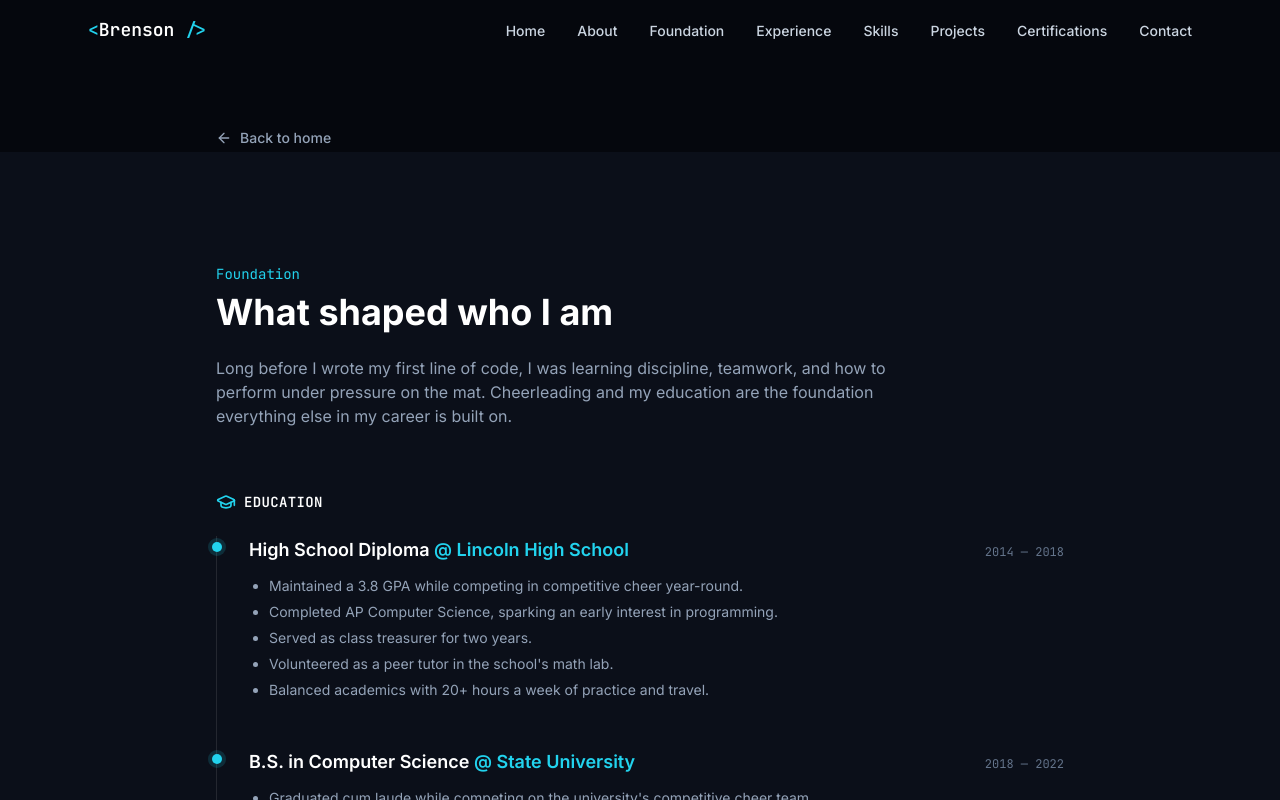
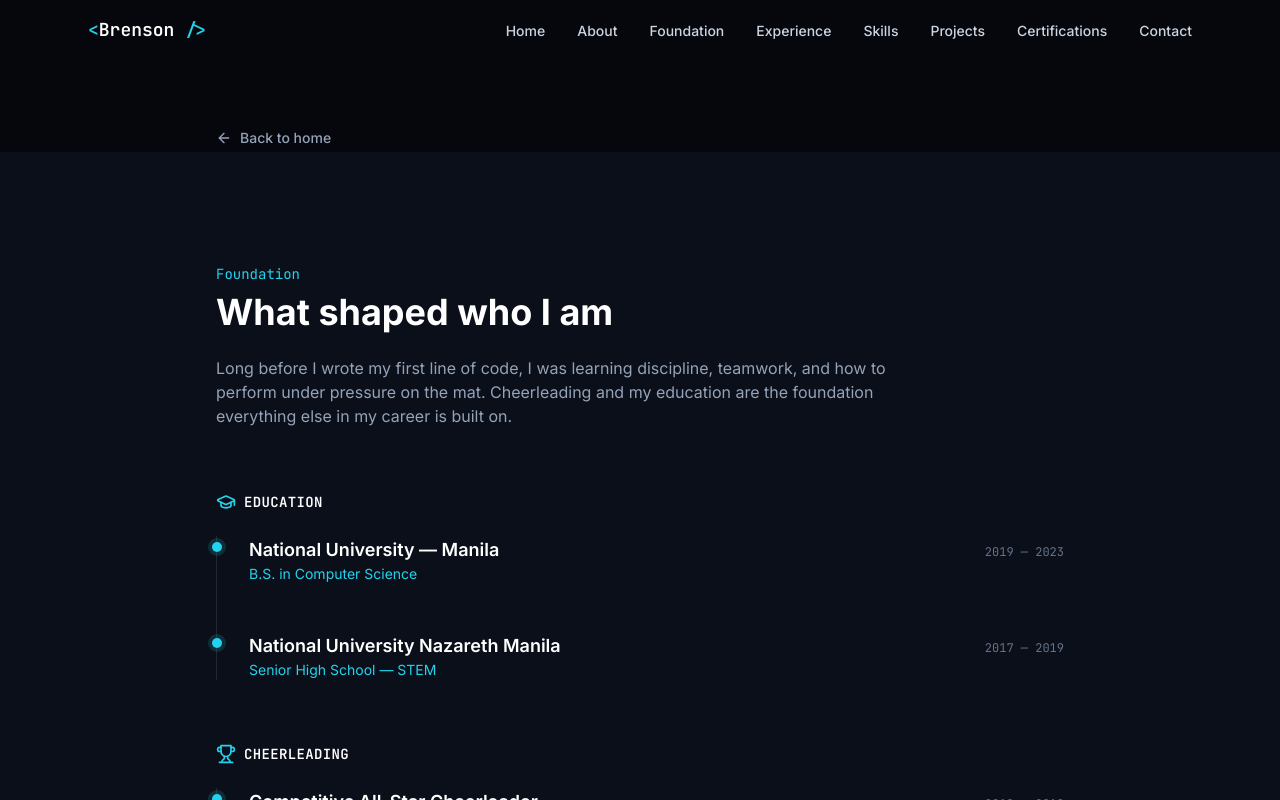
Before and after one commit to Xien04/personal-porfolio, a React (Vite) app: page /foundation in a window 1280 px wide. Shown: the top 800 px of the page. Built offline with nearby package versions, Linux system fonts and the light colour scheme.

Commit message:
Adding content on Education section

```diff
--- a/src/components/Foundation.tsx
+++ b/src/components/Foundation.tsx
@@ -17,9 +17,12 @@ function Timeline({ items }: { items: FoundationItem[] }) {
           <span className="absolute -left-[calc(2rem+5px)] top-1.5 h-2.5 w-2.5 rounded-full bg-accent shadow-[0_0_0_4px_rgba(34,211,238,0.15)]" />
 
           <div className="mb-1 flex flex-col gap-1 sm:flex-row sm:items-baseline sm:justify-between">
-            <h3 className="text-lg font-semibold text-white">
-              {item.title} <span className="text-accent">@ {item.place}</span>
-            </h3>
+            <div>
+              <h3 className="text-lg font-semibold text-white">
+                {item.title}
+              </h3>
+              <p className="text-sm text-accent">{item.place}</p>
+            </div>
             <span className="font-mono text-xs text-slate-500">
               {item.period}
             </span>
--- a/src/data/foundation.ts
+++ b/src/data/foundation.ts
@@ -7,28 +7,16 @@ export interface FoundationItem {
 
 export const education: FoundationItem[] = [
   {
-    title: "High School Diploma",
-    place: "Lincoln High School",
-    period: "2014 — 2018",
-    description: [
-      "Maintained a 3.8 GPA while competing in competitive cheer year-round.",
-      "Completed AP Computer Science, sparking an early interest in programming.",
-      "Served as class treasurer for two years.",
-      "Volunteered as a peer tutor in the school's math lab.",
-      "Balanced academics with 20+ hours a week of practice and travel.",
-    ],
+    title: "National University — Manila",
+    place: "B.S. in Computer Science",
+    period: "2019 — 2023",
+    description: [],
   },
   {
-    title: "B.S. in Computer Science",
-    place: "State University",
-    period: "2018 — 2022",
-    description: [
-      "Graduated cum laude while competing on the university's competitive cheer team.",
-      "Completed a senior capstone building a web accessibility tool.",
-      "Worked part-time as a teaching assistant for intro programming courses.",
-      "Led group projects as team lead across three semesters.",
-      "Balanced a full course load with 15+ hours a week of team practice.",
-    ],
+    title: "National University Nazareth Manila",
+    place: "Senior High School — STEM",
+    period: "2017 — 2019",
+    description: [],
   },
 ];
 
```
